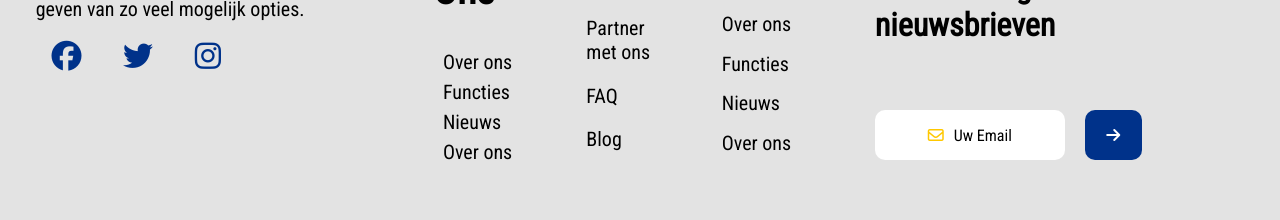
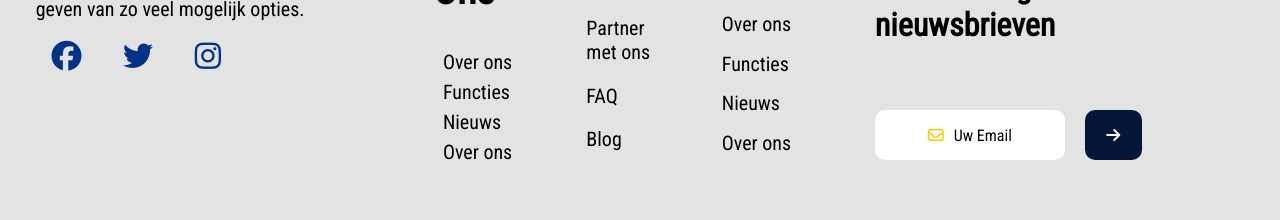
Before and after one commit to SergioGomezAlvarez/Reisorganisatie, a PHP site: page / in a window 1280 px wide, with the pointer over the restyled element; the page is wider, and only the part inside the window is pictured. Shown: the part 2730-2950 px from the top of that part. Run offline with PHP 8.4, Linux system fonts and the light colour scheme; some libraries are stand-ins or nearby versions.

Commit message:
footer button een button in footer hover kleur gegeven.

```diff
--- a/css/main.css
+++ b/css/main.css
@@ -761,3 +761,8 @@ nav {
     border-radius: 10px;
     background-color: #00328a;
 }
+
+.email-send-button:hover{
+    background-color: #031637;
+    cursor: pointer;
+}
```
